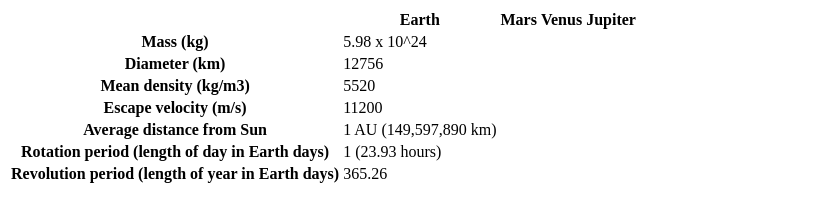
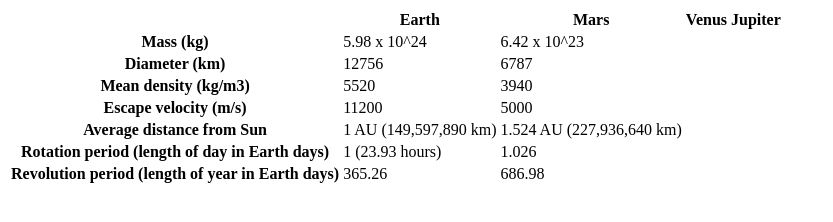
Before and after one commit to zguo19/ITMD361-Lab5, a plain HTML site: page index.html in a window 1280 px wide. Shown: the whole page, without its empty margins (0-833 px from the left). Drawn offline with Linux system fonts and the light colour scheme.

Commit message:
filling Mars data

```diff
--- a/index.html
+++ b/index.html
@@ -18,39 +18,43 @@
             <tr>
                 <th>Mass (kg)</th>
                 <td>5.98 x 10^24</td>
-                <td></td>
+                <td>6.42 x 10^23</td>
                 <td></td>
                 <td></td>
             </tr>
             <tr>
                 <th>Diameter (km)</th>
                 <td>12756</td>
-                <td></td>
+                <td>6787</td>
                 <td></td>
                 <td></td>
             </tr>
             <tr>
                 <th>Mean density (kg/m3)</th>
                 <td>5520</td>
-                <td></td>
+                <td>3940</td>
                 <td></td>
                 <td></td>
             </tr>
             <tr>
                 <th>Escape velocity (m/s)</th>
                 <td>11200</td>
+                <td>5000</td>
             </tr>
             <tr>
                 <th>Average distance from Sun</th>
                 <td>1 AU (149,597,890 km)</td>
+                <td>1.524 AU (227,936,640 km)</td>
             </tr>
             <tr>
                 <th>Rotation period (length of day in Earth days)</th>
                 <td>1 (23.93 hours)</td>
+                <td>1.026</td>
             </tr>
             <tr>
                 <th>Revolution period (length of year in Earth days)</th>
                 <td>365.26</td>
+                <td>686.98</td>
             </tr>
         </table>
 
```
